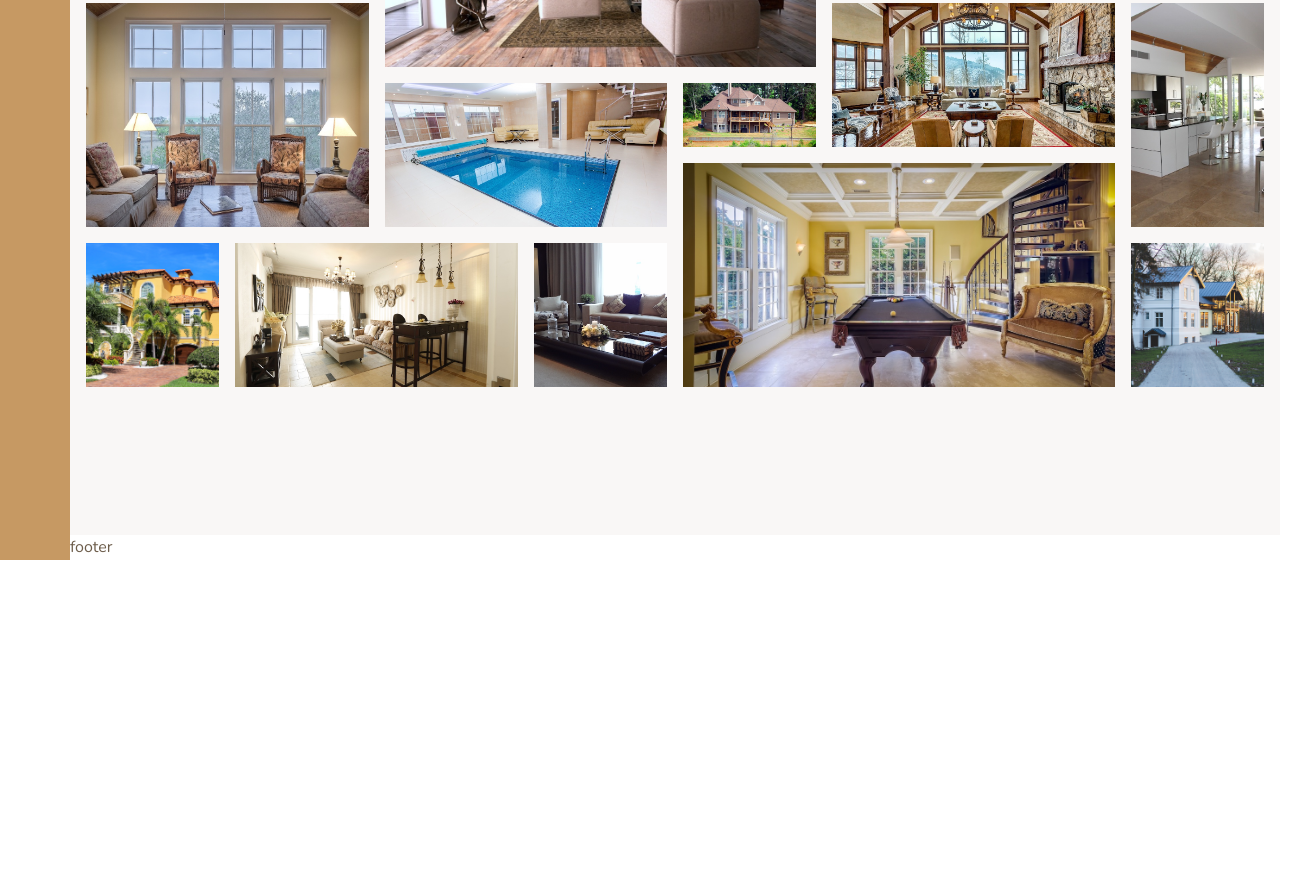
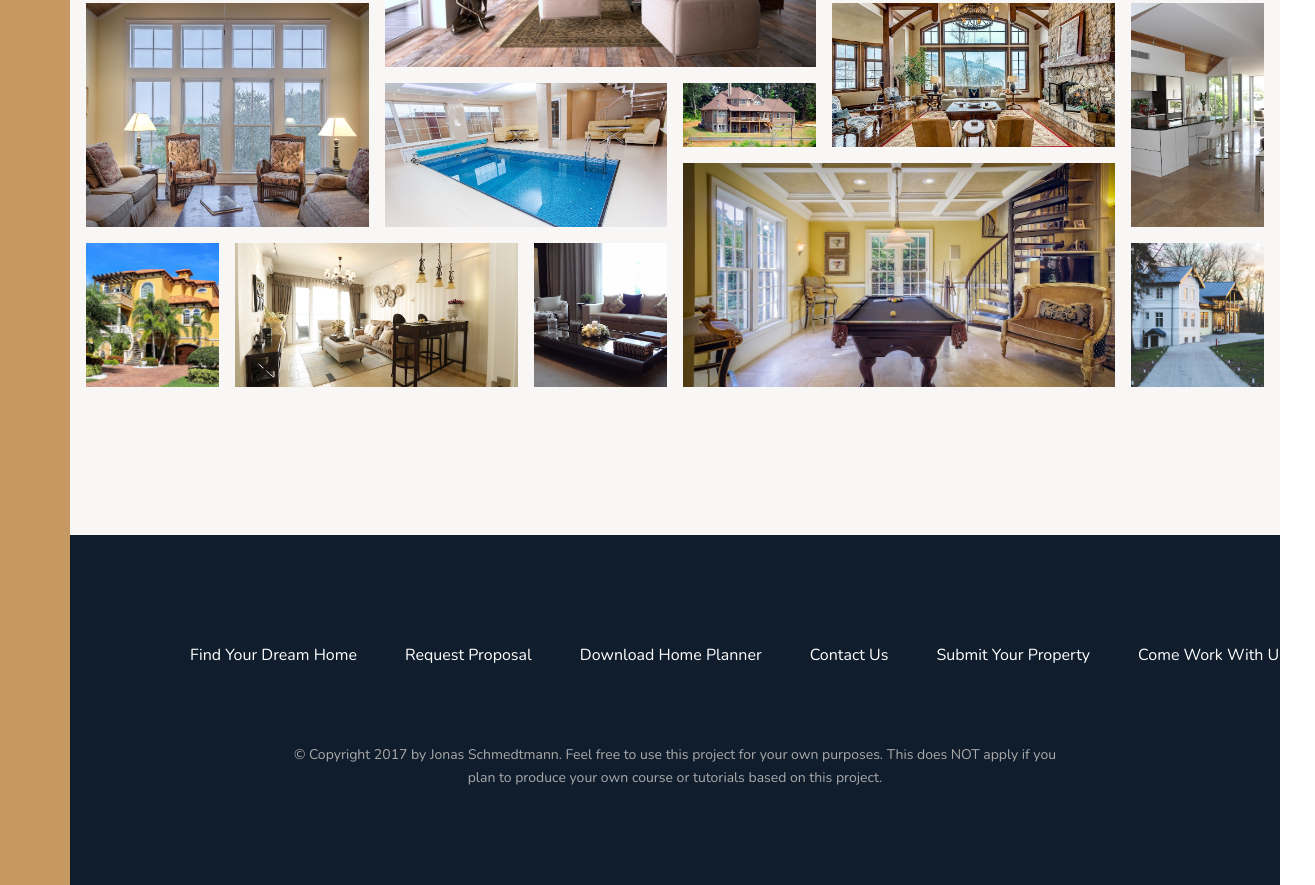
Before and after one commit to mostafaei2002/nexter, a website: page index.html in a window 1280 px wide. Shown: the part 3588-4473 px from the top of the page, 1315 px wide, since content can reach past the window. Before the commit the page ends 4148 px from the top, so only its background shows below. Drawn offline with nearby package versions, Linux system fonts and the light colour scheme; files that its build step writes are made by us from their sources.

Commit message:
add footer

```diff
--- a/index.html
+++ b/index.html
@@ -500,6 +500,40 @@
         />
       </section>
     </main>
-    <footer class="footer">footer</footer>
+    <footer class="footer">
+      <nav class="footer__nav">
+        <ul class="footer__list">
+          <li class="footer__item">
+            <a href="#" class="footer__link">Find Your Dream Home</a>
+          </li>
+
+          <li class="footer__item">
+            <a href="#" class="footer__link">Request Proposal</a>
+          </li>
+
+          <li class="footer__item">
+            <a href="#" class="footer__link">Download Home Planner</a>
+          </li>
+
+          <li class="footer__item">
+            <a href="#" class="footer__link">Contact Us</a>
+          </li>
+
+          <li class="footer__item">
+            <a href="#" class="footer__link">Submit Your Property</a>
+          </li>
+
+          <li class="footer__item">
+            <a href="#" class="footer__link">Come Work With Us!</a>
+          </li>
+        </ul>
+      </nav>
+
+      <p class="copyright">
+        © Copyright 2017 by Jonas Schmedtmann. Feel free to use this project for
+        your own purposes. This does NOT apply if you plan to produce your own
+        course or tutorials based on this project.
+      </p>
+    </footer>
   </body>
 </html>
--- a/sass/_footer.scss
+++ b/sass/_footer.scss
@@ -0,0 +1,39 @@
+.footer {
+  background-color: $color-secondary;
+  padding: 9.6rem;
+
+  &__nav {
+  }
+
+  &__list {
+    list-style: none;
+    display: grid;
+    grid-template-columns: repeat(6, max-content);
+    align-items: center;
+    justify-content: space-between;
+  }
+
+  &__item {
+    padding: 1.2rem 2.4rem;
+    transition: all 0.2s;
+
+    &:hover {
+      background-color: rgba(255, 255, 255, 0.05);
+      transform: translateY(-2px);
+    }
+  }
+
+  &__link:link,
+  &__link:visited {
+    text-decoration: none;
+    color: #fff;
+  }
+
+  .copyright {
+    color: $color-grey-light-2;
+    text-align: center;
+    font-size: 1.4rem;
+    width: 75%;
+    margin: 6.4rem auto 0;
+  }
+}
```
